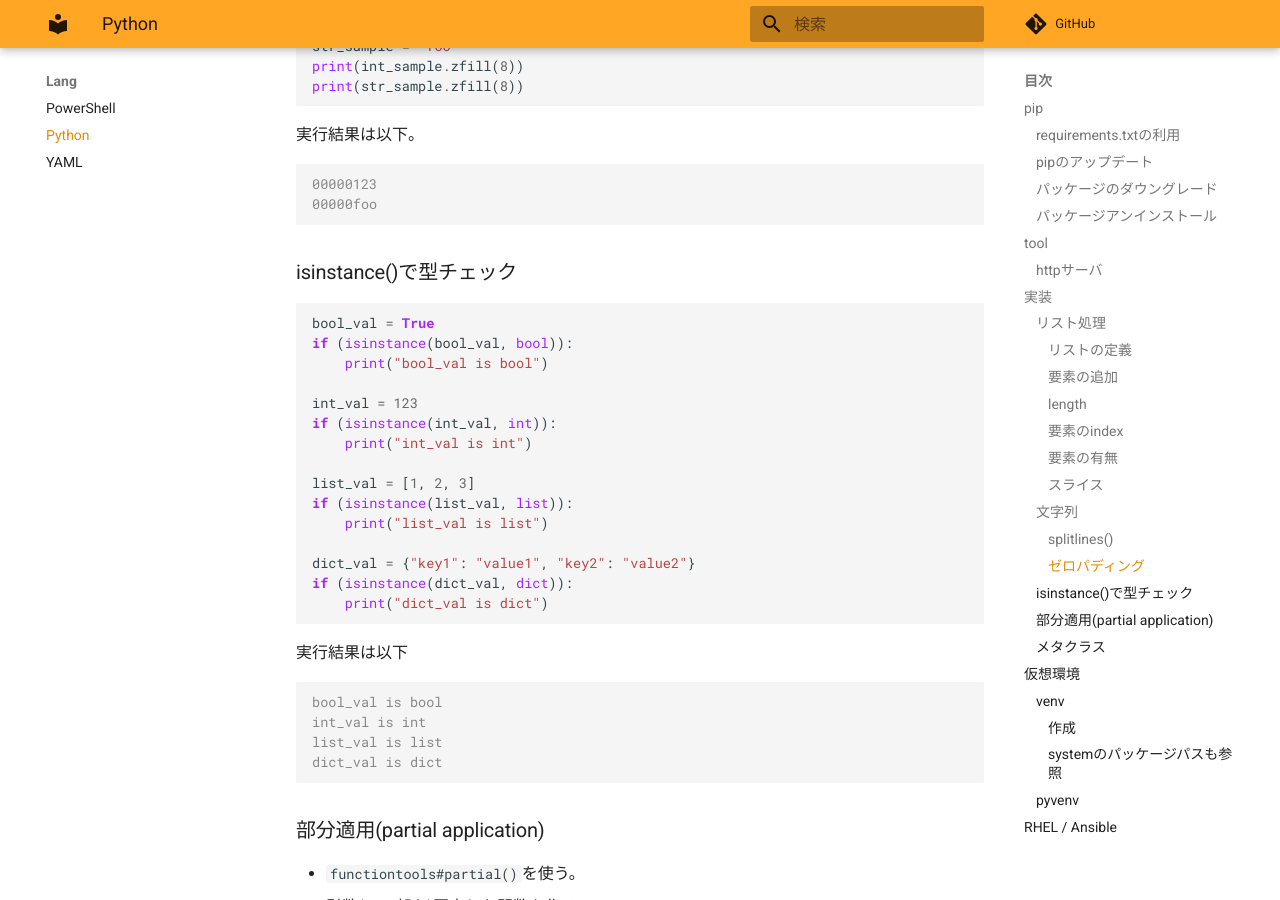
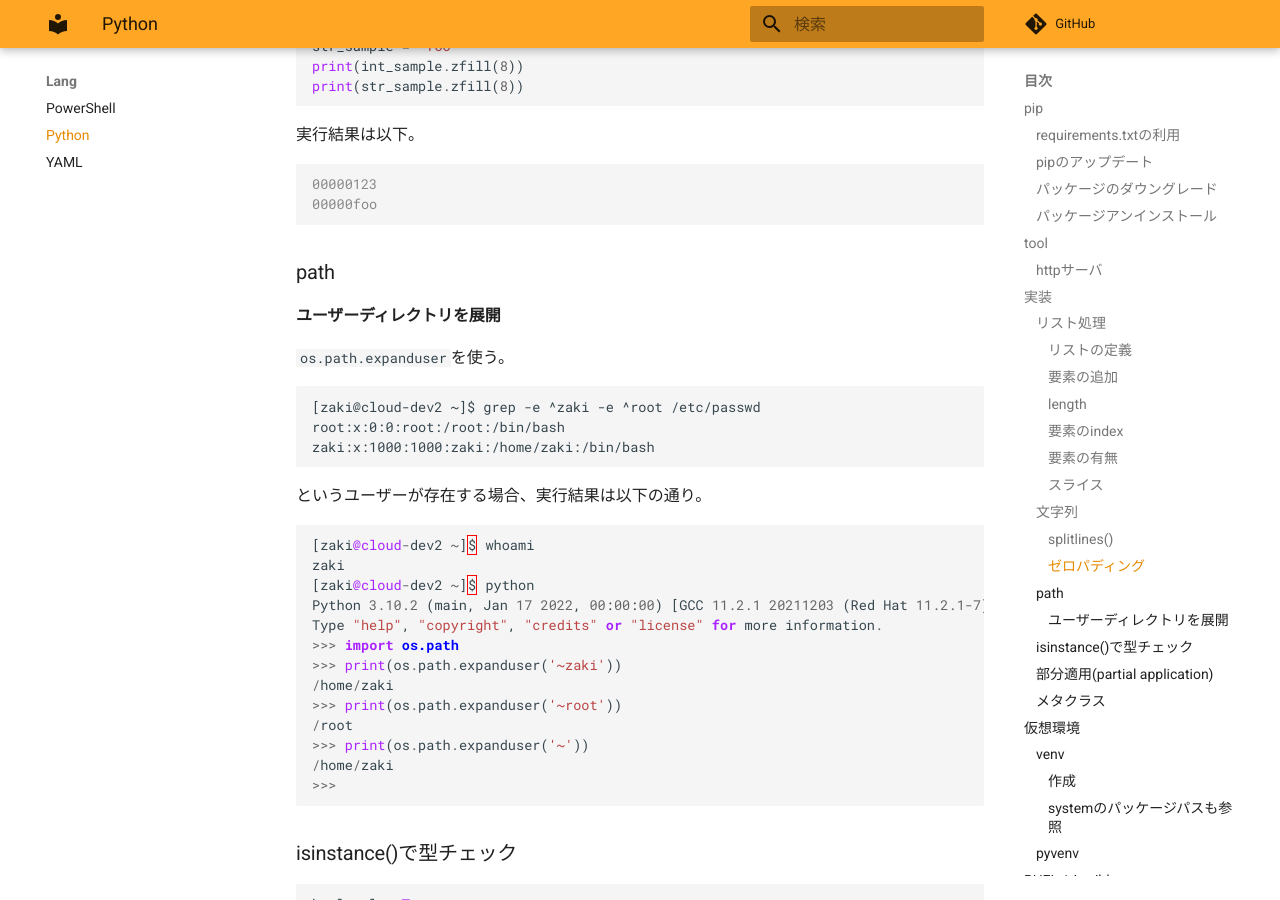
Before and after one commit to zaki-lknr/docs, an MkDocs documentation site: the page built from docs/lang/python.md, in a window 1280 px wide and 900 px high, scrolled down 4165 px. Built offline with MkDocs 1.6.1 and Material for MkDocs 9.7.7, drawn with Linux system fonts in a browser that asks for light colours; comment, search, counter and statistics services are not loaded.

Commit message:
add: lang/python: os.path.expanduser()

````diff
--- a/docs/lang/python.md
+++ b/docs/lang/python.md
@@ -215,6 +215,36 @@ print(str_sample.zfill(8))
 00000foo
 ```
 
+### path
+
+#### ユーザーディレクトリを展開
+
+`os.path.expanduser`を使う。
+
+```text
+[zaki@cloud-dev2 ~]$ grep -e ^zaki -e ^root /etc/passwd
+root:x:0:0:root:/root:/bin/bash
+zaki:x:1000:1000:zaki:/home/zaki:/bin/bash
+```
+
+というユーザーが存在する場合、実行結果は以下の通り。
+
+```python
+[zaki@cloud-dev2 ~]$ whoami
+zaki
+[zaki@cloud-dev2 ~]$ python
+Python 3.10.2 (main, Jan 17 2022, 00:00:00) [GCC 11.2.1 20211203 (Red Hat 11.2.1-7)] on linux
+Type "help", "copyright", "credits" or "license" for more information.
+>>> import os.path
+>>> print(os.path.expanduser('~zaki'))
+/home/zaki
+>>> print(os.path.expanduser('~root'))
+/root
+>>> print(os.path.expanduser('~'))
+/home/zaki
+>>>
+```
+
 ### isinstance()で型チェック
 
 ```python
````
